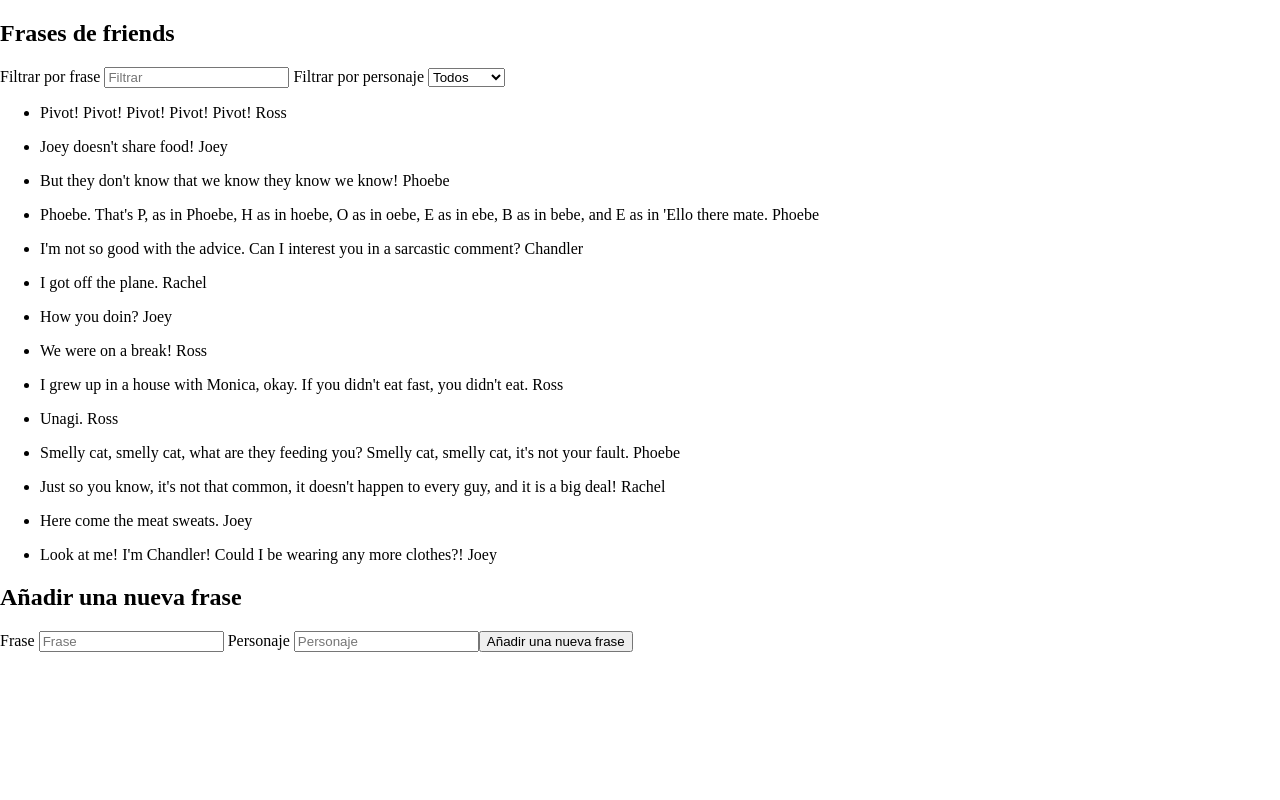
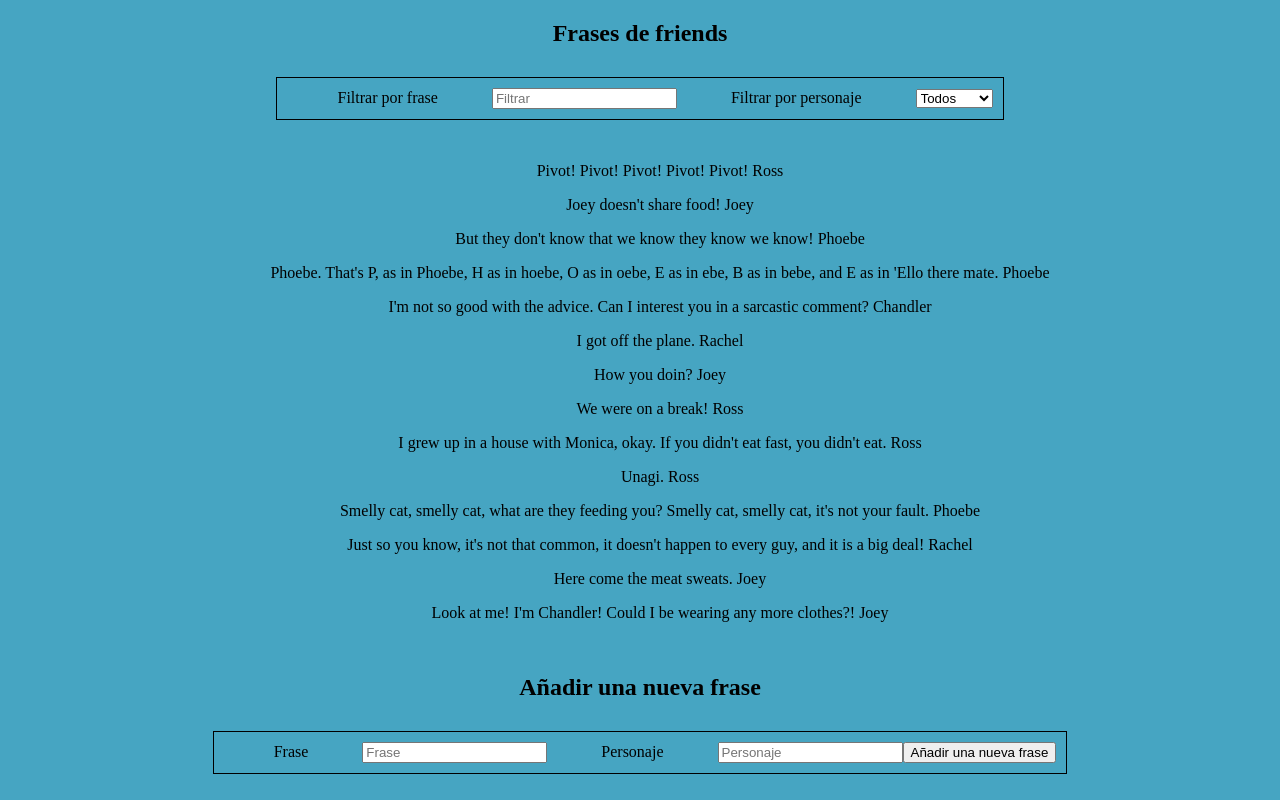
Before and after one commit to Adalab/modulo-3-evaluacion-intermedia-AranDiez, a React app: page / in a window 1280 px wide. Built offline with nearby package versions, Linux system fonts and the light colour scheme; a web font is replaced by a local one.

Commit message:
added filter option and a few styles

```diff
--- a/public/index.html
+++ b/public/index.html
@@ -9,7 +9,11 @@
       name="description"
       content="Web site created using create-react-app"
     />
-    <title>React App</title>
+    <link
+      href="https://fonts.googleapis.com/css?family=Annie Use Your Telescope"
+      rel="stylesheet"
+    />
+    <title>Modulo 3 eval intermedia</title>
   </head>
   <body>
     <noscript>You need to enable JavaScript to run this app.</noscript>
--- a/src/components/App.js
+++ b/src/components/App.js
@@ -9,20 +9,6 @@
   // 3 - Variable de estado con la lista de quotes
   const [data, setData] = useState(quoteList);
 
-  // map
-  // const htmlData = data.map((quote, i) => (
-  //   <li key={i}>
-  //     <p>
-  //       {quote.quote} {quote.character}
-  //     </p>
-  //   </li>
-  // ));
-  // filter
-  // const htmlData = data.filter(
-  //   (quote) =>
-  //     quote.name.toLowerCase().includes(search.toLowerCase()) ||
-  //     quote.lastname.toLowerCase().includes(search.toLowerCase())
-  // );
   // 5 - Añadir nuevos contactos. Creo variable de estado objeto.
   const [newQuote, setNewQuote] = useState({
     quote: '',
@@ -51,7 +37,7 @@
     setSearch(ev.target.value);
   };
   // 4 - creo la constante y hago map de data para que no solo renderice una vez. Hago el map para que me pinte el array (la lista). Hago tambien key para filtrar luego.
-  // 10 - Meto en la variable de estado el valor del input
+  // 10 - Meto en la variable de estado el valor del input y filtro por frase
 
   const htmlData = data
     .filter(
@@ -60,7 +46,7 @@
         quote.character.toLowerCase().includes(search.toLowerCase())
     )
     .map((quote, i) => (
-      <li key={i}>
+      <li className="li" key={i}>
         <p>
           {quote.quote} {quote.character}
         </p>
@@ -69,9 +55,9 @@
 
   return (
     <div className="App">
-      <section>
+      <section className="section1">
         <h1>Frases de friends</h1>
-        <form>
+        <form className="form">
           <label htmlFor="filterText"> Filtrar por frase </label>
           <input
             type="text"
@@ -79,10 +65,14 @@
             id="filterText"
             placeholder="Filtrar"
             onChange={handleSearch}
-            // value={search}
           />
           <label htmlFor="filterCha"> Filtrar por personaje </label>
-          <select name="filterCha" id="filterCha">
+          <select
+            name="filterCha"
+            id="filterCha"
+            onChange={handleSearch}
+            value={search}
+          >
             <option>Todos</option>
             <option>Ross</option>
             <option>Monica</option>
@@ -93,12 +83,12 @@
           </select>
         </form>
       </section>
-      <section>
+      <section className="section2">
         <ul>{htmlData}</ul>
       </section>
-      <section>
+      <section className="section3">
         <h2>Añadir una nueva frase</h2>
-        <form>
+        <form className="form">
           <label htmlFor="quote"> Frase </label>
           <input
             type="name"
@@ -121,6 +111,7 @@
             type="submit"
             value="Añadir una nueva frase"
             onClick={handleClick}
+            className="input"
           />
         </form>
       </section>
--- a/src/styles/App.scss
+++ b/src/styles/App.scss
@@ -0,0 +1,29 @@
+.section1,
+.section2,
+.section3 {
+  font-family: 'Annie Use Your Telescope';
+  display: flex;
+  flex-direction: column;
+  align-items: center;
+}
+body {
+  background-color: rgb(70, 165, 194);
+}
+label {
+  margin: 50px;
+}
+p {
+  text-align: center;
+}
+.form {
+  padding: 10px;
+  border: solid 1px;
+  margin: 10px;
+}
+.li {
+  list-style: none;
+}
+.input:hover {
+  background-color: rgb(4, 38, 48);
+  color: rgb(70, 165, 194);
+}
```
